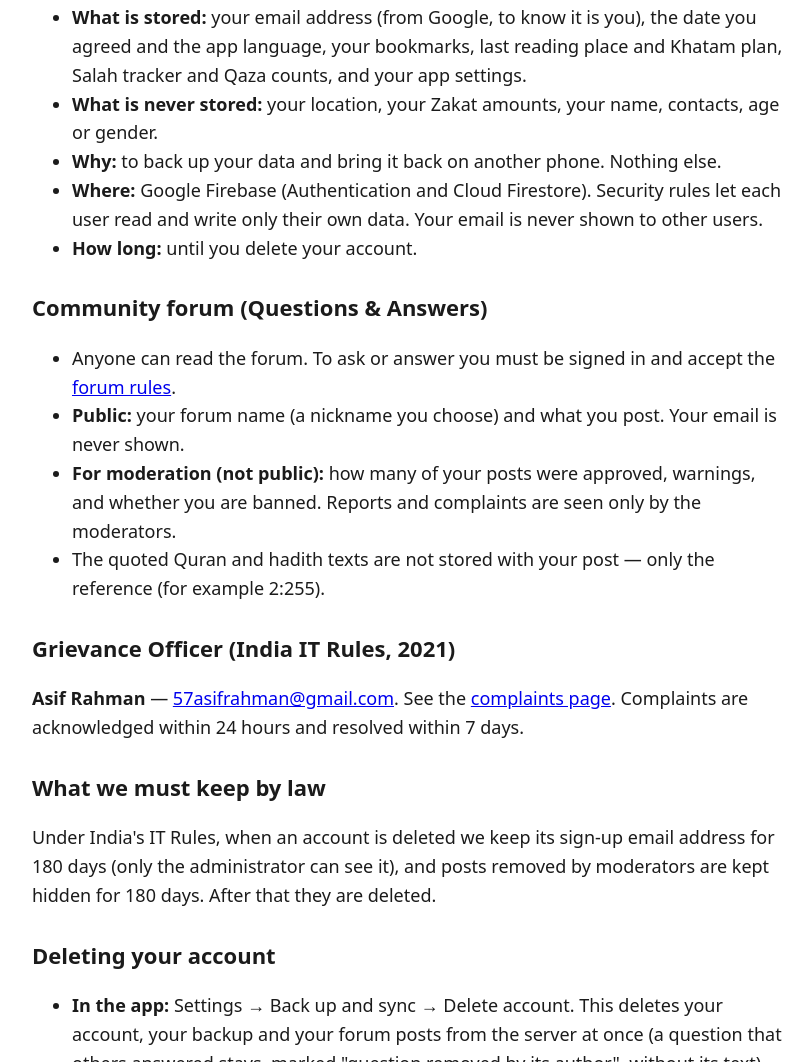
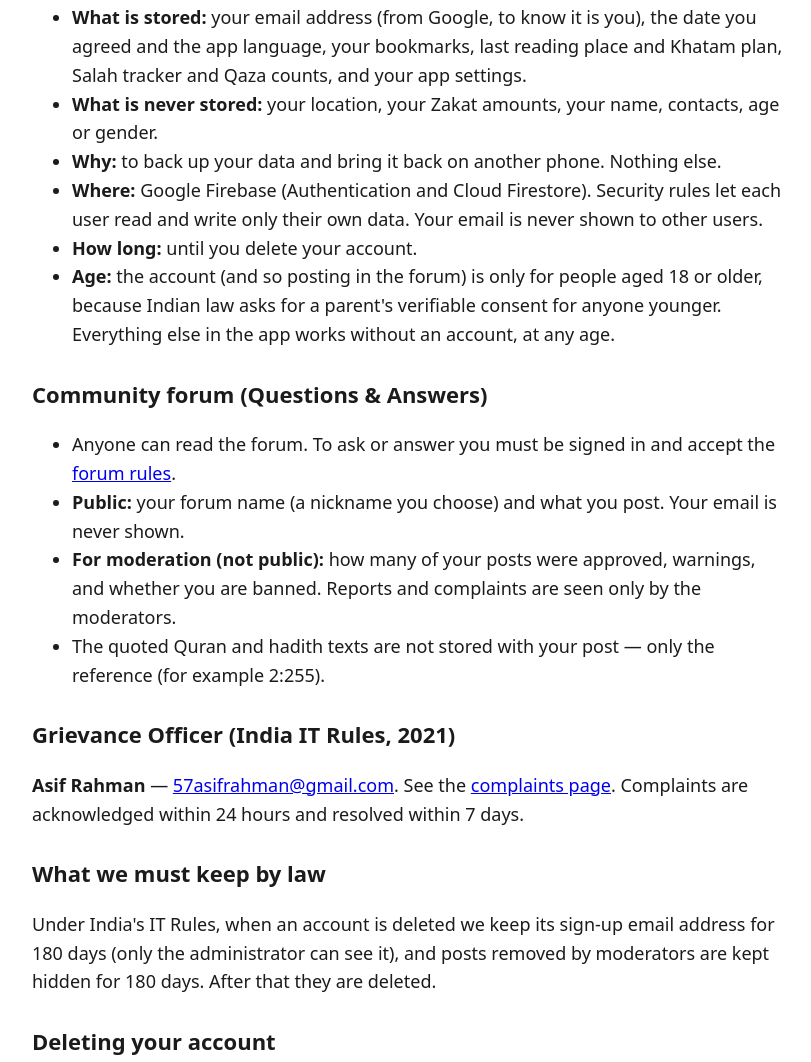
Before and after one commit to frd000/islamic-app-content, a plain HTML site: page docs/privacy.html in a window 1280 px wide. Shown: the part 1166-2228 px from the top of the page, without its empty margins (228-1039 px from the left). Drawn offline with Linux system fonts and the light colour scheme.

Commit message:
Privacy policy: the optional account is for people aged 18 or older (DPDP)

```diff
--- a/docs/privacy.html
+++ b/docs/privacy.html
@@ -44,6 +44,7 @@
   <li><b>Why:</b> to back up your data and bring it back on another phone. Nothing else.</li>
   <li><b>Where:</b> Google Firebase (Authentication and Cloud Firestore). Security rules let each user read and write only their own data. Your email is never shown to other users.</li>
   <li><b>How long:</b> until you delete your account.</li>
+  <li><b>Age:</b> the account (and so posting in the forum) is only for people aged 18 or older, because Indian law asks for a parent's verifiable consent for anyone younger. Everything else in the app works without an account, at any age.</li>
 </ul>
 
 <h2>Community forum (Questions &amp; Answers)</h2>
```
